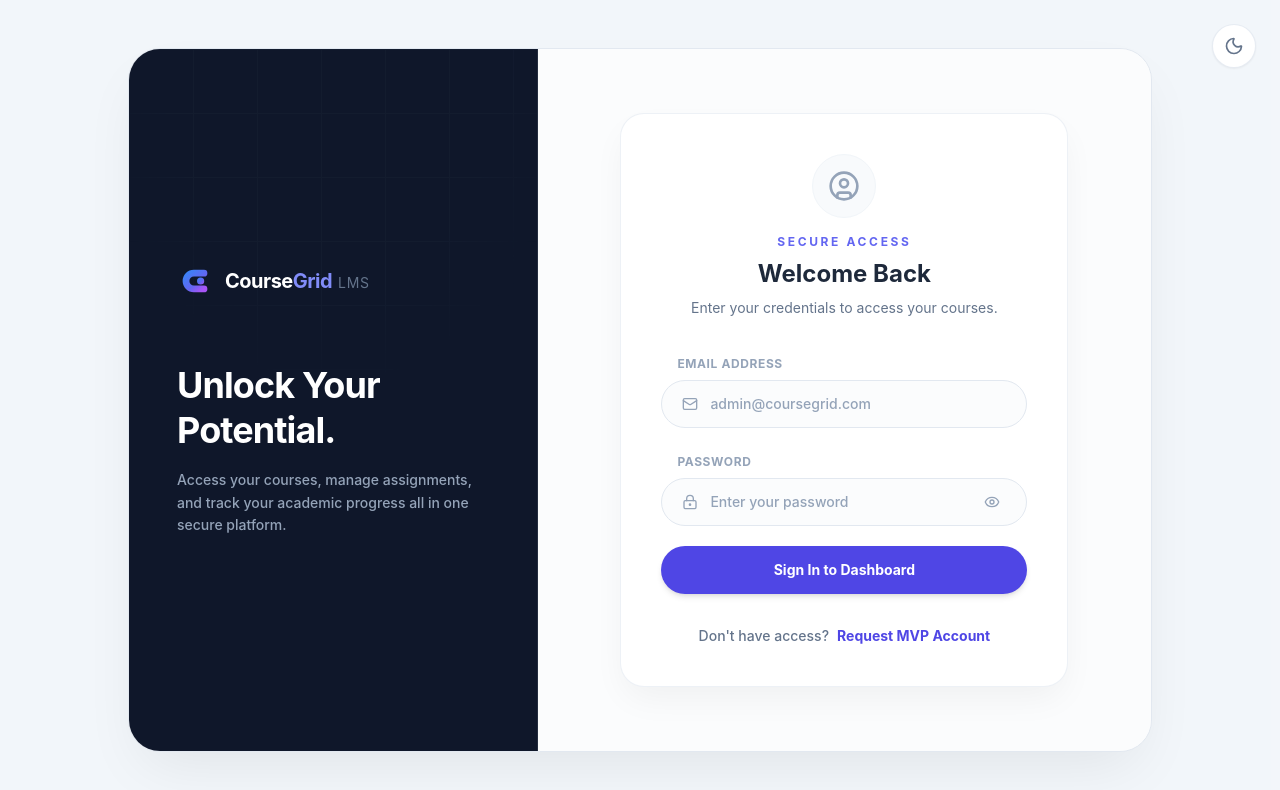
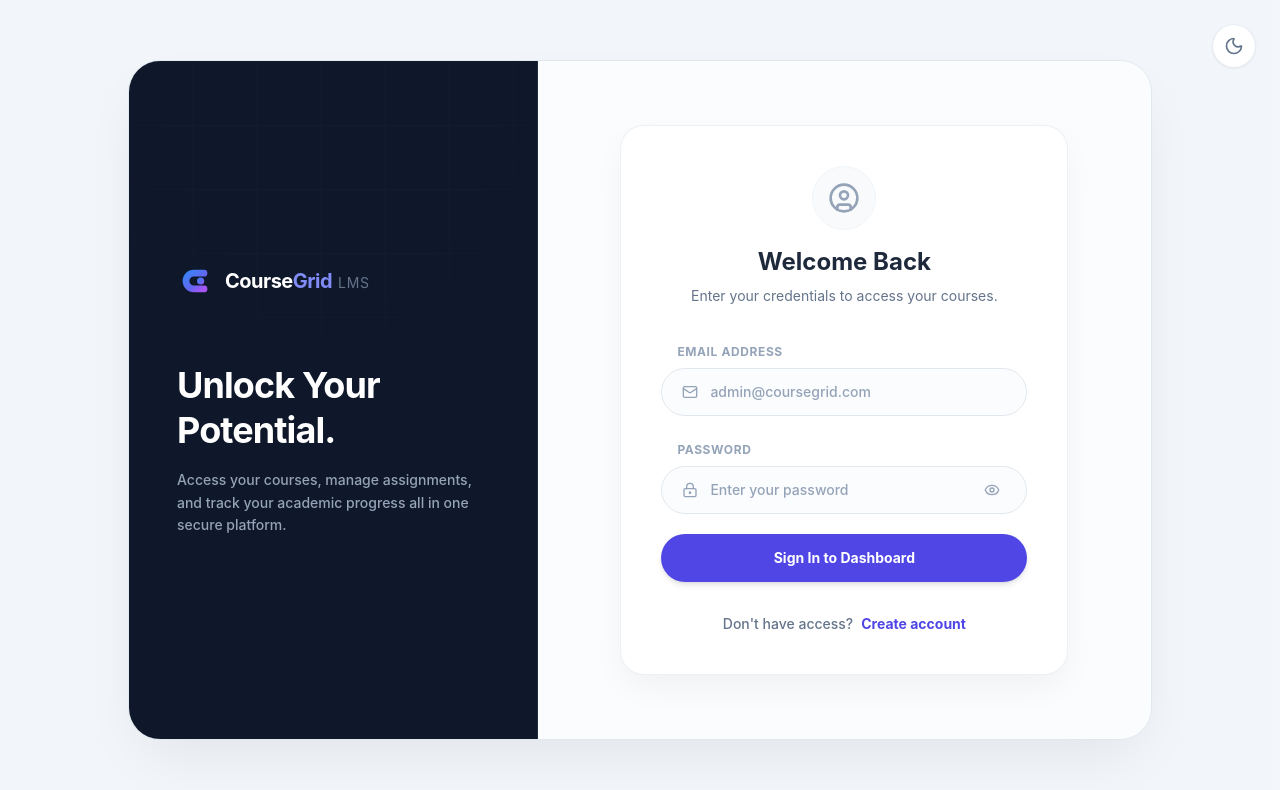
Before and after one commit to Mohamed-Ruzaik/CourseGrid-LMS, a React (Vite) app in the folder frontend/: page /login in a window 1280 px wide. Shown: the top 790 px of the page. Built offline with nearby package versions, Linux system fonts and the light colour scheme; no server answers.

Commit message:
Refine auth page copy

```diff
--- a/frontend/src/components/AuthShell.tsx
+++ b/frontend/src/components/AuthShell.tsx
@@ -4,7 +4,7 @@ import { Moon, Sun, UserCircle } from "lucide-react";
 
 type AuthShellProps = {
   children: ReactNode;
-  eyebrow: string;
+  eyebrow?: string;
   title: string;
   subtitle: string;
   documentTitle: string;
@@ -102,9 +102,11 @@ export function AuthShell({ children, documentTitle, eyebrow, subtitle, title }:
               <div className="mb-4 flex h-16 w-16 items-center justify-center rounded-full border border-slate-100 bg-slate-50 text-slate-400 dark:border-slate-800 dark:bg-slate-900 dark:text-slate-500">
                 <UserCircle className="h-8 w-8" />
               </div>
-              <p className="mb-2 text-xs font-bold uppercase tracking-[0.22em] text-indigo-500">
-                {eyebrow}
-              </p>
+              {eyebrow ? (
+                <p className="mb-2 text-xs font-bold uppercase tracking-[0.22em] text-indigo-500">
+                  {eyebrow}
+                </p>
+              ) : null}
               <h2 className="mb-2 text-2xl font-bold text-slate-800 dark:text-white">{title}</h2>
               <p className="text-sm text-slate-500 dark:text-slate-400">{subtitle}</p>
             </div>
--- a/frontend/src/pages/public/LoginPage.tsx
+++ b/frontend/src/pages/public/LoginPage.tsx
@@ -43,7 +43,6 @@ export function LoginPage() {
   return (
     <AuthShell
       documentTitle="CourseGrid | Login"
-      eyebrow="Secure access"
       title="Welcome Back"
       subtitle="Enter your credentials to access your courses."
     >
@@ -123,7 +122,7 @@ export function LoginPage() {
           to="/register"
           className="ml-2 font-bold text-indigo-600 underline-offset-4 hover:underline dark:text-indigo-400"
         >
-          Request MVP Account
+          Create account
         </Link>
       </div>
     </AuthShell>
--- a/frontend/src/pages/public/RegisterPage.tsx
+++ b/frontend/src/pages/public/RegisterPage.tsx
@@ -46,7 +46,6 @@ export function RegisterPage() {
   return (
     <AuthShell
       documentTitle="CourseGrid | Register"
-      eyebrow="MVP account"
       title="Create Account"
       subtitle="Register to start your learning journey."
     >
@@ -167,7 +166,7 @@ export function RegisterPage() {
           disabled={isSubmitting}
           className="mt-6 h-12 w-full rounded-full bg-indigo-600 text-sm font-bold text-white shadow-md transition-all duration-200 hover:-translate-y-0.5 hover:bg-indigo-500 hover:shadow-lg active:scale-95 disabled:cursor-not-allowed disabled:opacity-70 disabled:transform-none dark:bg-indigo-500 dark:text-slate-950 dark:hover:bg-indigo-400"
         >
-          {isSubmitting ? "Processing..." : "Initialize Account"}
+          {isSubmitting ? "Processing..." : "Create account"}
         </button>
       </form>
 
```
